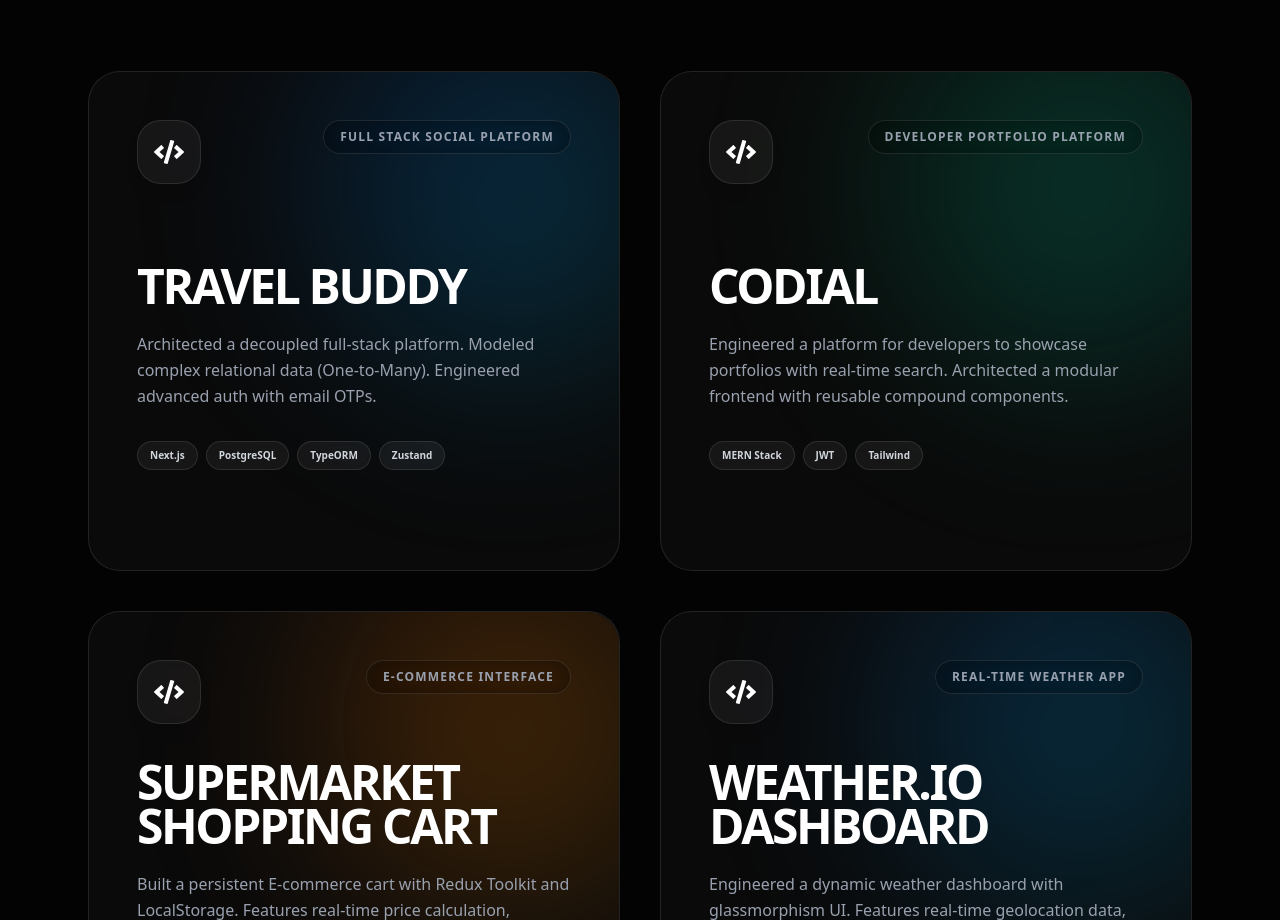
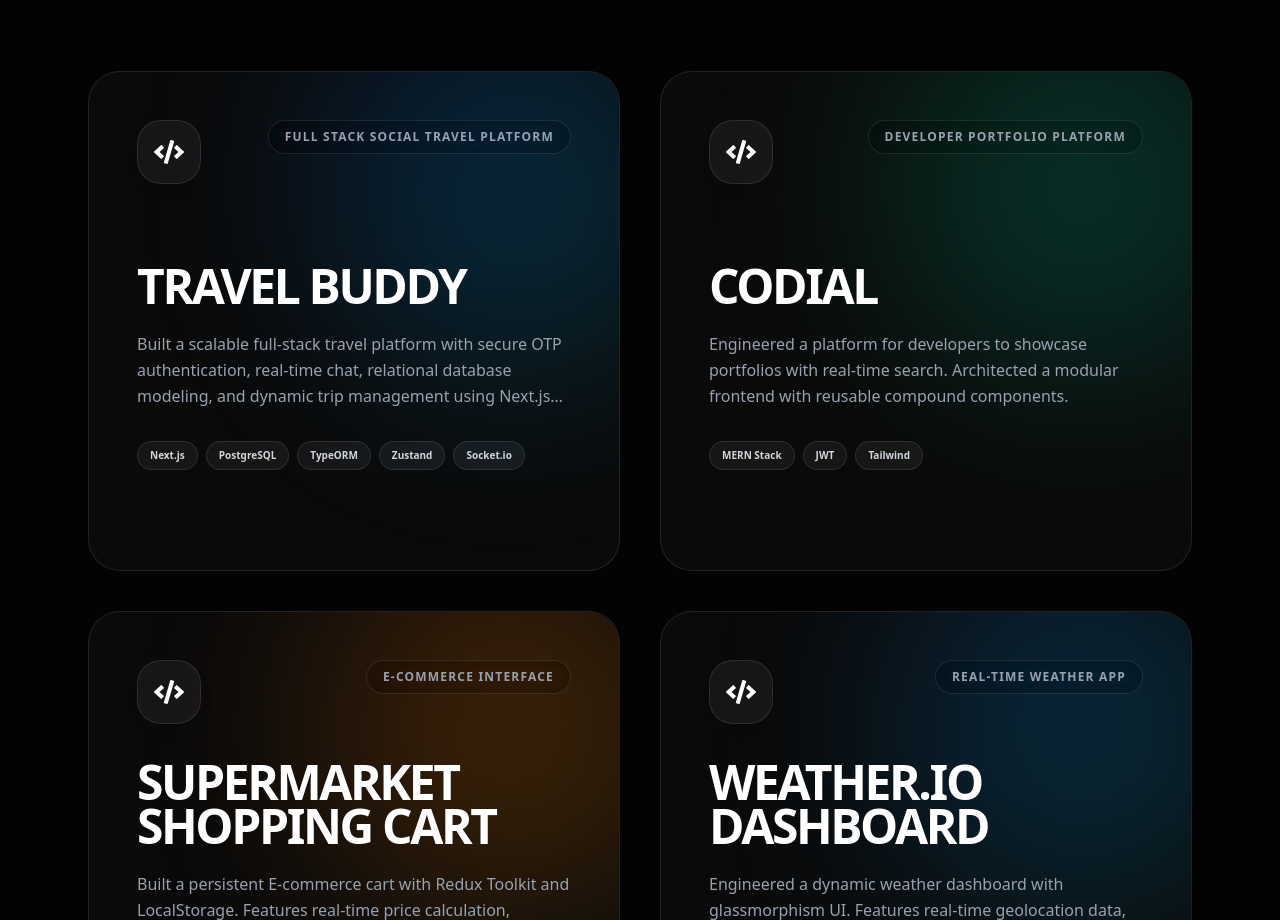
Before and after one commit to h4rsh003/h4rsh003, a Next.js app: page / in a window 1280 px wide. Shown: the part 1722-2642 px from the top of the page. Built offline with nearby package versions, Linux system fonts and the light colour scheme.

Commit message:
updated travel buddy info

```diff
--- a/app/data/resume-data.tsx
+++ b/app/data/resume-data.tsx
@@ -74,11 +74,12 @@ export const RESUME_DATA = {
     ] as ExperienceItem[],
 
     projects: [
+
         {
             title: "Travel Buddy",
-            category: "Full Stack Social Platform",
-            tech: "Next.js • PostgreSQL • TypeORM • Zustand",
-            desc: "Architected a decoupled full-stack platform. Modeled complex relational data (One-to-Many). Engineered advanced auth with email OTPs.",
+            category: "Full Stack Social Travel Platform",
+            tech: "Next.js • PostgreSQL • TypeORM • Zustand • Socket.io",
+            desc: "Built a scalable full-stack travel platform with secure OTP authentication, real-time chat, relational database modeling, and dynamic trip management using Next.js and PostgreSQL.",
             link: "https://travel-buddy-dusky-mu.vercel.app",
             color: "from-blue-600 to-cyan-400"
         },
```
